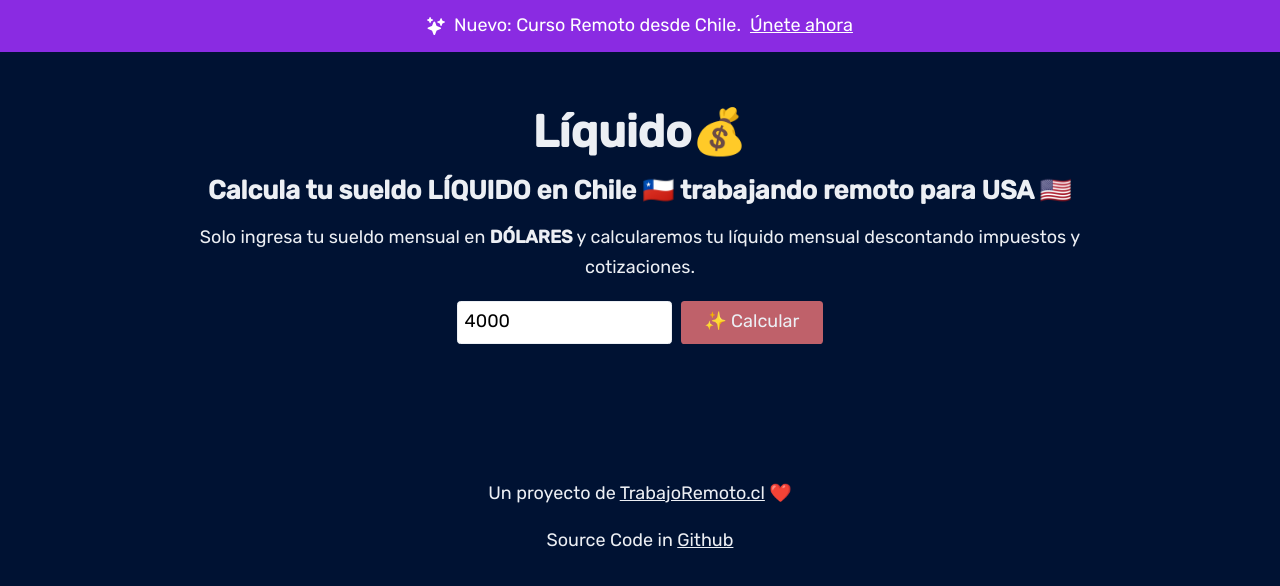
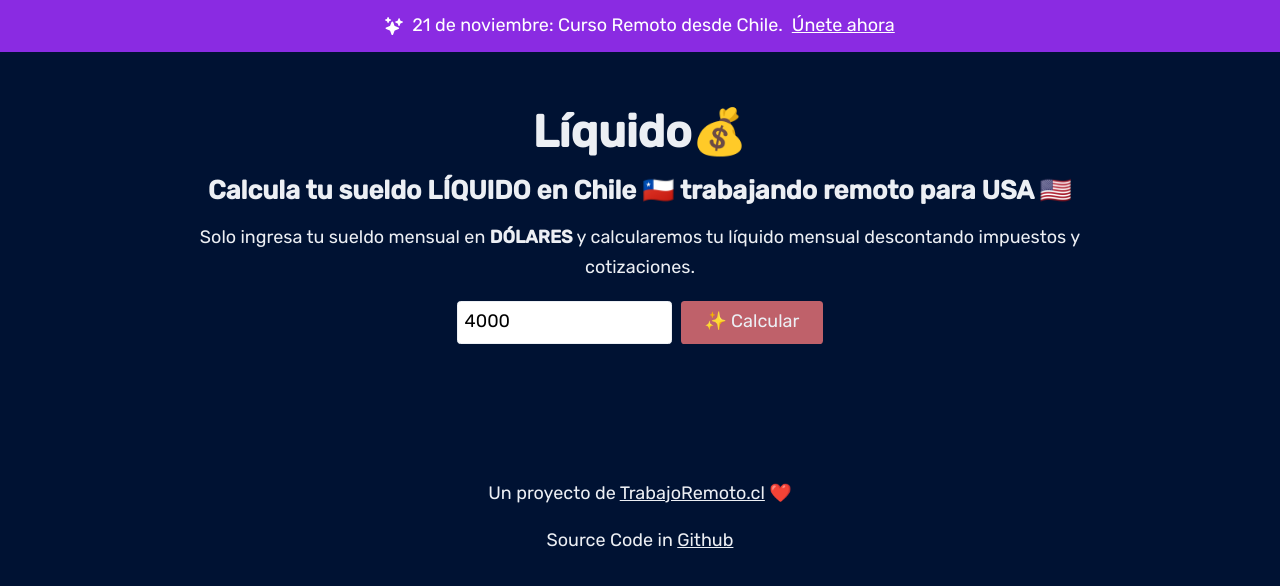
Before and after one commit to muZk/liquido, a React (Create React App) app: page / in a window 1280 px wide. Shown: the top 586 px of the page. Built offline with nearby package versions, Linux system fonts and the light colour scheme; no server answers.

Commit message:
feat: set new course date

```diff
--- a/src/components/HeaderBar.jsx
+++ b/src/components/HeaderBar.jsx
@@ -1,7 +1,7 @@
 export default function HeaderBar() {
   return (
     <div className="header-bar">
-      <svg xmlns="http://www.w3.org/2000/svg" className="ionicon" viewBox="0 0 512 512"><title>Sparkles</title><path d="M208 512a24.84 24.84 0 01-23.34-16l-39.84-103.6a16.06 16.06 0 00-9.19-9.19L32 343.34a25 25 0 010-46.68l103.6-39.84a16.06 16.06 0 009.19-9.19L184.66 144a25 25 0 0146.68 0l39.84 103.6a16.06 16.06 0 009.19 9.19l103 39.63a25.49 25.49 0 0116.63 24.1 24.82 24.82 0 01-16 22.82l-103.6 39.84a16.06 16.06 0 00-9.19 9.19L231.34 496A24.84 24.84 0 01208 512zm66.85-254.84zM88 176a14.67 14.67 0 01-13.69-9.4l-16.86-43.84a7.28 7.28 0 00-4.21-4.21L9.4 101.69a14.67 14.67 0 010-27.38l43.84-16.86a7.31 7.31 0 004.21-4.21L74.16 9.79A15 15 0 0186.23.11a14.67 14.67 0 0115.46 9.29l16.86 43.84a7.31 7.31 0 004.21 4.21l43.84 16.86a14.67 14.67 0 010 27.38l-43.84 16.86a7.28 7.28 0 00-4.21 4.21l-16.86 43.84A14.67 14.67 0 0188 176zM400 256a16 16 0 01-14.93-10.26l-22.84-59.37a8 8 0 00-4.6-4.6l-59.37-22.84a16 16 0 010-29.86l59.37-22.84a8 8 0 004.6-4.6l22.67-58.95a16.45 16.45 0 0113.17-10.57 16 16 0 0116.86 10.15l22.84 59.37a8 8 0 004.6 4.6l59.37 22.84a16 16 0 010 29.86l-59.37 22.84a8 8 0 00-4.6 4.6l-22.84 59.37A16 16 0 01400 256z" /></svg> Nuevo: Curso Remoto desde Chile. <a href="https://nicolas.salduu.com/p/curso-remoto-desde-chile">Únete ahora</a>
+      <svg xmlns="http://www.w3.org/2000/svg" className="ionicon" viewBox="0 0 512 512"><title>Sparkles</title><path d="M208 512a24.84 24.84 0 01-23.34-16l-39.84-103.6a16.06 16.06 0 00-9.19-9.19L32 343.34a25 25 0 010-46.68l103.6-39.84a16.06 16.06 0 009.19-9.19L184.66 144a25 25 0 0146.68 0l39.84 103.6a16.06 16.06 0 009.19 9.19l103 39.63a25.49 25.49 0 0116.63 24.1 24.82 24.82 0 01-16 22.82l-103.6 39.84a16.06 16.06 0 00-9.19 9.19L231.34 496A24.84 24.84 0 01208 512zm66.85-254.84zM88 176a14.67 14.67 0 01-13.69-9.4l-16.86-43.84a7.28 7.28 0 00-4.21-4.21L9.4 101.69a14.67 14.67 0 010-27.38l43.84-16.86a7.31 7.31 0 004.21-4.21L74.16 9.79A15 15 0 0186.23.11a14.67 14.67 0 0115.46 9.29l16.86 43.84a7.31 7.31 0 004.21 4.21l43.84 16.86a14.67 14.67 0 010 27.38l-43.84 16.86a7.28 7.28 0 00-4.21 4.21l-16.86 43.84A14.67 14.67 0 0188 176zM400 256a16 16 0 01-14.93-10.26l-22.84-59.37a8 8 0 00-4.6-4.6l-59.37-22.84a16 16 0 010-29.86l59.37-22.84a8 8 0 004.6-4.6l22.67-58.95a16.45 16.45 0 0113.17-10.57 16 16 0 0116.86 10.15l22.84 59.37a8 8 0 004.6 4.6l59.37 22.84a16 16 0 010 29.86l-59.37 22.84a8 8 0 00-4.6 4.6l-22.84 59.37A16 16 0 01400 256z" /></svg> 21 de noviembre: Curso Remoto desde Chile. <a href="https://nicolas.salduu.com/p/curso-remoto-desde-chile">Únete ahora</a>
     </div>
   );
 }
```
